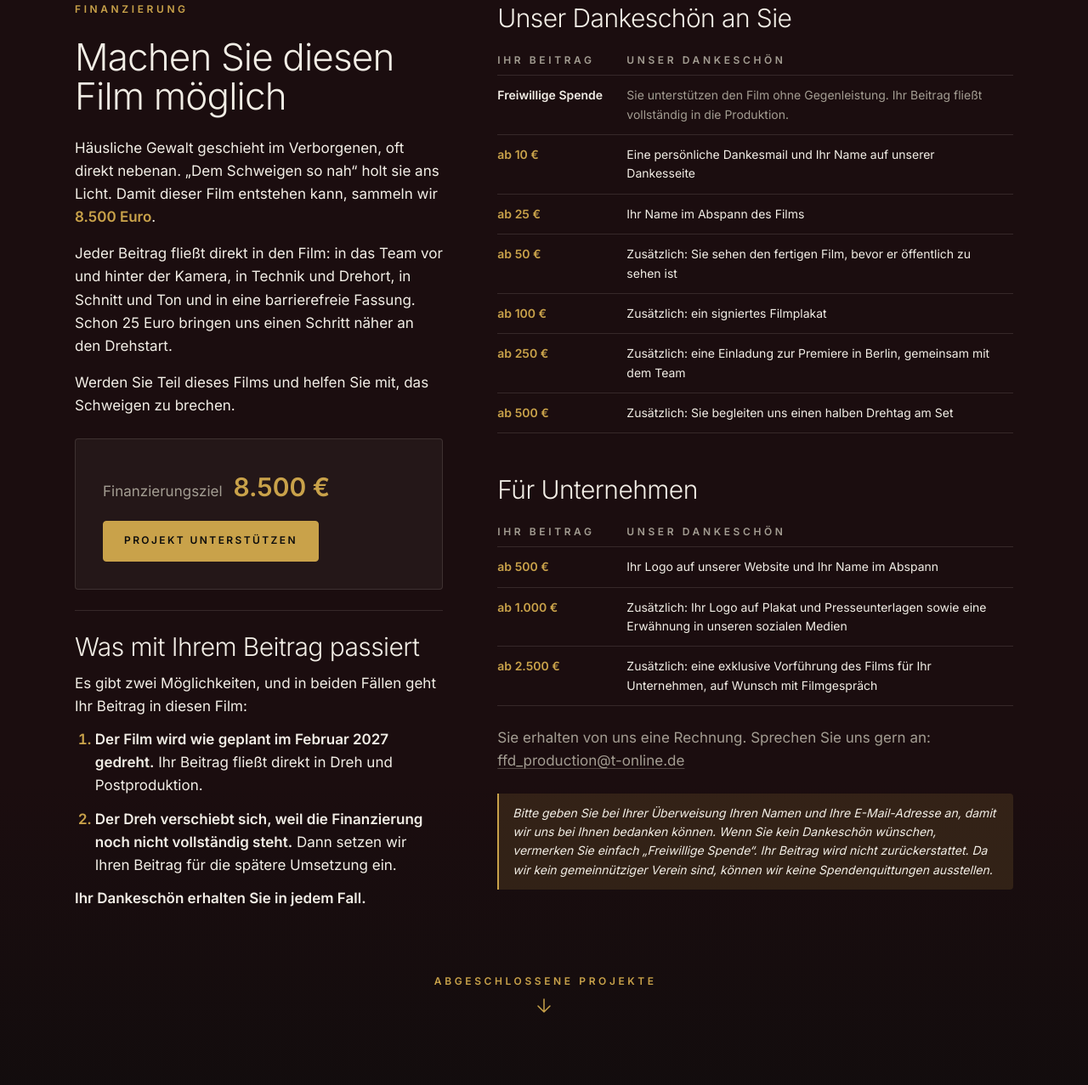
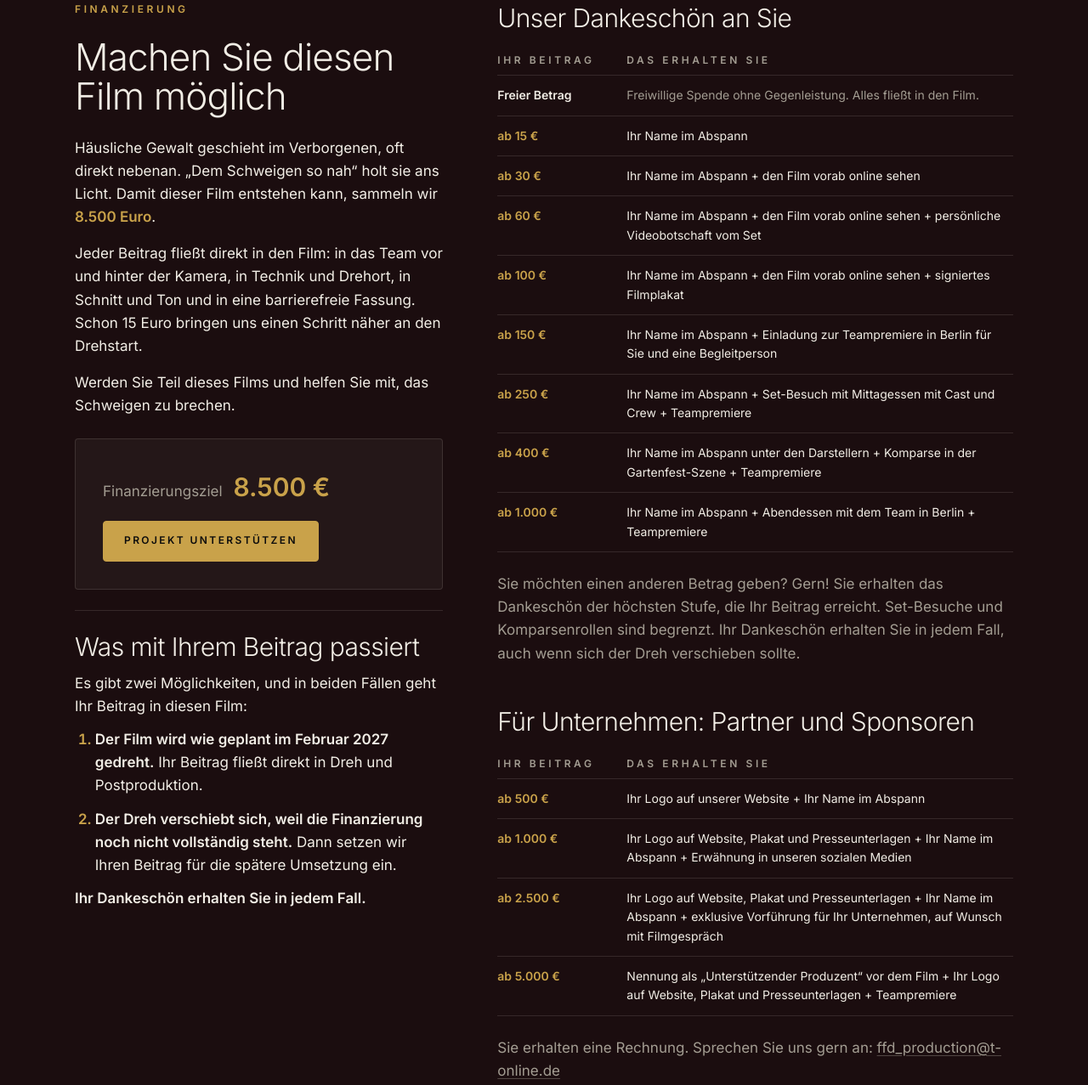
Before and after one commit to davidgrimaud33-create/ffd-production-website, a plain HTML site: page public/index.html in a window 1280 px wide. Shown: the part 3159-4436 px from the top of the page at 85% size. Drawn offline with Linux system fonts and the light colour scheme; no server answers; files whose address does not match are found by name.

Commit message:
Dankeschöns nach Farouks PDF: neue Stufen für Privatpersonen und Unternehmen
Co-Authored-By: Claude Opus 5.5 <noreply@anthropic.com>

```diff
--- a/public/index.html
+++ b/public/index.html
@@ -99,7 +99,7 @@
           <h3 class="title support-title">Machen Sie diesen Film möglich</h3>
           <div class="prose">
             <p>Häusliche Gewalt geschieht im Verborgenen, oft direkt nebenan. „Dem Schweigen so nah“ holt sie ans Licht. Damit dieser Film entstehen kann, sammeln wir <b class="gold" id="cf-goal-text">8.500 Euro</b>.</p>
-            <p>Jeder Beitrag fließt direkt in den Film: in das Team vor und hinter der Kamera, in Technik und Drehort, in Schnitt und Ton und in eine barrierefreie Fassung. Schon 25 Euro bringen uns einen Schritt näher an den Drehstart.</p>
+            <p>Jeder Beitrag fließt direkt in den Film: in das Team vor und hinter der Kamera, in Technik und Drehort, in Schnitt und Ton und in eine barrierefreie Fassung. Schon 15 Euro bringen uns einen Schritt näher an den Drehstart.</p>
             <p>Werden Sie Teil dieses Films und helfen Sie mit, das Schweigen zu brechen.</p>
           </div>
           <div class="project-fund">
@@ -131,28 +131,32 @@
         <div class="support-tiers">
           <h4 class="support-h">Unser Dankeschön an Sie</h4>
           <table class="tiers">
-            <thead><tr><th scope="col" class="label muted">Ihr Beitrag</th><th scope="col" class="label muted">Unser Dankeschön</th></tr></thead>
+            <thead><tr><th scope="col" class="label muted">Ihr Beitrag</th><th scope="col" class="label muted">Das erhalten Sie</th></tr></thead>
             <tbody>
-              <tr class="is-free"><th scope="row">Freiwillige Spende</th><td>Sie unterstützen den Film ohne Gegenleistung. Ihr Beitrag fließt vollständig in die Produktion.</td></tr>
-              <tr><th scope="row">ab 10 €</th><td>Eine persönliche Dankesmail und Ihr Name auf unserer Dankesseite</td></tr>
-              <tr><th scope="row">ab 25 €</th><td>Ihr Name im Abspann des Films</td></tr>
-              <tr><th scope="row">ab 50 €</th><td>Zusätzlich: Sie sehen den fertigen Film, bevor er öffentlich zu sehen ist</td></tr>
-              <tr><th scope="row">ab 100 €</th><td>Zusätzlich: ein signiertes Filmplakat</td></tr>
-              <tr><th scope="row">ab 250 €</th><td>Zusätzlich: eine Einladung zur Premiere in Berlin, gemeinsam mit dem Team</td></tr>
-              <tr><th scope="row">ab 500 €</th><td>Zusätzlich: Sie begleiten uns einen halben Drehtag am Set</td></tr>
+              <tr class="is-free"><th scope="row">Freier Betrag</th><td>Freiwillige Spende ohne Gegenleistung. Alles fließt in den Film.</td></tr>
+              <tr><th scope="row">ab 15 €</th><td>Ihr Name im Abspann</td></tr>
+              <tr><th scope="row">ab 30 €</th><td>Ihr Name im Abspann + den Film vorab online sehen</td></tr>
+              <tr><th scope="row">ab 60 €</th><td>Ihr Name im Abspann + den Film vorab online sehen + persönliche Videobotschaft vom Set</td></tr>
+              <tr><th scope="row">ab 100 €</th><td>Ihr Name im Abspann + den Film vorab online sehen + signiertes Filmplakat</td></tr>
+              <tr><th scope="row">ab 150 €</th><td>Ihr Name im Abspann + Einladung zur Teampremiere in Berlin für Sie und eine Begleitperson</td></tr>
+              <tr><th scope="row">ab 250 €</th><td>Ihr Name im Abspann + Set-Besuch mit Mittagessen mit Cast und Crew + Teampremiere</td></tr>
+              <tr><th scope="row">ab 400 €</th><td>Ihr Name im Abspann unter den Darstellern + Komparse in der Gartenfest-Szene + Teampremiere</td></tr>
+              <tr><th scope="row">ab 1.000 €</th><td>Ihr Name im Abspann + Abendessen mit dem Team in Berlin + Teampremiere</td></tr>
             </tbody>
           </table>
-          <h4 class="support-h">Für Unternehmen</h4>
+          <p class="muted">Sie möchten einen anderen Betrag geben? Gern! Sie erhalten das Dankeschön der höchsten Stufe, die Ihr Beitrag erreicht. Set-Besuche und Komparsenrollen sind begrenzt. Ihr Dankeschön erhalten Sie in jedem Fall, auch wenn sich der Dreh verschieben sollte.</p>
+          <h4 class="support-h">Für Unternehmen: Partner und Sponsoren</h4>
           <table class="tiers">
-            <thead><tr><th scope="col" class="label muted">Ihr Beitrag</th><th scope="col" class="label muted">Unser Dankeschön</th></tr></thead>
+            <thead><tr><th scope="col" class="label muted">Ihr Beitrag</th><th scope="col" class="label muted">Das erhalten Sie</th></tr></thead>
             <tbody>
-              <tr><th scope="row">ab 500 €</th><td>Ihr Logo auf unserer Website und Ihr Name im Abspann</td></tr>
-              <tr><th scope="row">ab 1.000 €</th><td>Zusätzlich: Ihr Logo auf Plakat und Presseunterlagen sowie eine Erwähnung in unseren sozialen Medien</td></tr>
-              <tr><th scope="row">ab 2.500 €</th><td>Zusätzlich: eine exklusive Vorführung des Films für Ihr Unternehmen, auf Wunsch mit Filmgespräch</td></tr>
+              <tr><th scope="row">ab 500 €</th><td>Ihr Logo auf unserer Website + Ihr Name im Abspann</td></tr>
+              <tr><th scope="row">ab 1.000 €</th><td>Ihr Logo auf Website, Plakat und Presseunterlagen + Ihr Name im Abspann + Erwähnung in unseren sozialen Medien</td></tr>
+              <tr><th scope="row">ab 2.500 €</th><td>Ihr Logo auf Website, Plakat und Presseunterlagen + Ihr Name im Abspann + exklusive Vorführung für Ihr Unternehmen, auf Wunsch mit Filmgespräch</td></tr>
+              <tr><th scope="row">ab 5.000 €</th><td>Nennung als „Unterstützender Produzent“ vor dem Film + Ihr Logo auf Website, Plakat und Presseunterlagen + Teampremiere</td></tr>
             </tbody>
           </table>
-          <p class="muted">Sie erhalten von uns eine Rechnung. Sprechen Sie uns gern an: <a href="mailto:ffd_production@t-online.de">ffd_production@t-online.de</a></p>
-          <p class="support-note">Bitte geben Sie bei Ihrer Überweisung Ihren Namen und Ihre E-Mail-Adresse an, damit wir uns bei Ihnen bedanken können. Wenn Sie kein Dankeschön wünschen, vermerken Sie einfach „Freiwillige Spende“. Ihr Beitrag wird nicht zurückerstattet. Da wir kein gemeinnütziger Verein sind, können wir keine Spendenquittungen ausstellen.</p>
+          <p class="muted">Sie erhalten eine Rechnung. Sprechen Sie uns gern an: <a href="mailto:ffd_production@t-online.de">ffd_production@t-online.de</a></p>
+          <p class="support-note">Damit wir uns bedanken können: Bitte geben Sie bei Ihrer Überweisung Ihren Namen und Ihre E-Mail-Adresse an, bei PayPal als Nachricht. Wenn Sie kein Dankeschön wünschen, vermerken Sie einfach „Freiwillige Spende“. Ihr Beitrag wird nicht zurückerstattet. Sollte sich der Dreh verschieben, fließt er in die spätere Umsetzung des Films. Da wir kein gemeinnütziger Verein sind, können wir keine Spendenquittungen ausstellen.</p>
         </div>
       </div>
     </div>
@@ -406,8 +410,8 @@
     <div class="dlg-amounts">
       <span class="label muted">Betrag wählen (optional)</span>
       <div class="amounts" role="group" aria-label="Betrag">
-        <button type="button" data-amt="10" aria-pressed="false">10 €</button><button type="button" data-amt="25" aria-pressed="false">25 €</button><button type="button" data-amt="50" aria-pressed="true">50 €</button>
-        <button type="button" data-amt="100" aria-pressed="false">100 €</button><button type="button" data-amt="250" aria-pressed="false">250 €</button><button type="button" data-amt="500" aria-pressed="false">500 €</button>
+        <button type="button" data-amt="15" aria-pressed="false">15 €</button><button type="button" data-amt="30" aria-pressed="false">30 €</button><button type="button" data-amt="60" aria-pressed="true">60 €</button>
+        <button type="button" data-amt="100" aria-pressed="false">100 €</button><button type="button" data-amt="250" aria-pressed="false">250 €</button><button type="button" data-amt="1000" aria-pressed="false">1.000 €</button>
         <button type="button" data-amt="0" aria-pressed="false">Eigener Betrag</button>
       </div>
     </div>
--- a/public/js/main.js
+++ b/public/js/main.js
@@ -131,7 +131,7 @@ const bindDialog=d=>{
 const openDialog=d=>{ d.showModal(); window.FFD.lenis?.stop() };
 const dB=document.getElementById('dlg-bank');
 if(dB&&dB.showModal){
-  let amount=50;
+  let amount=60;
   const $=id=>document.getElementById(id);
   const renderBank=()=>{
     $('b-name').textContent=BANK.name; $('b-iban').textContent=BANK.iban; $('b-ref').textContent=BANK.ref;
```
Also changed, not shown: tests/projekte.test.mjs (+1 -1 lines).
